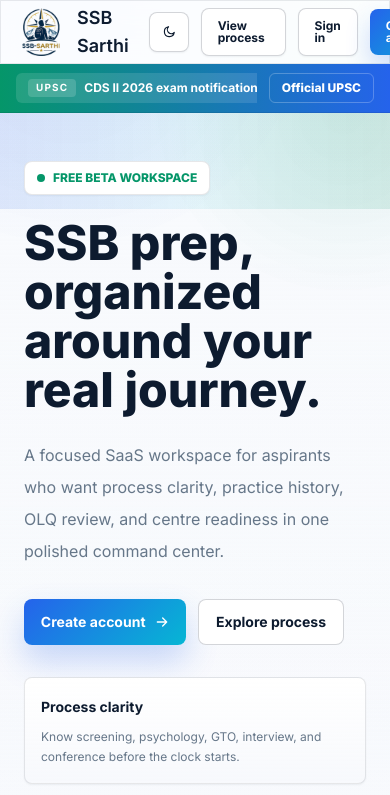
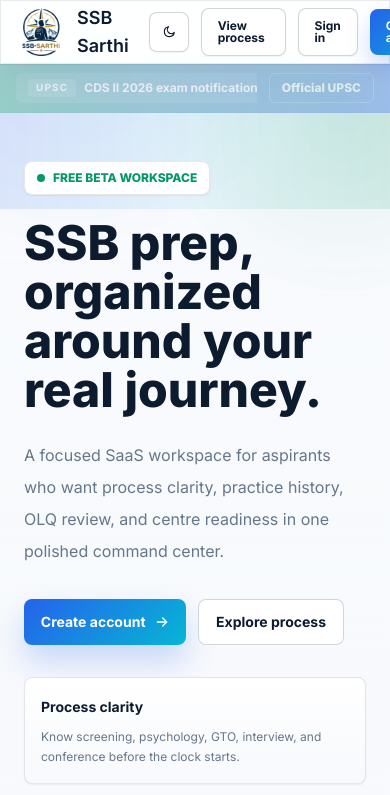
Before and after one commit to yudhveer10/SSB-Sarthi, a Next.js app: page / in a window 390 px wide. Shown: the top 795 px of the page. Built offline with nearby package versions, Linux system fonts and the light colour scheme.

Commit message:
Latest by Yudhveer UI Enhancement 99

```diff
--- a/app/_components/NavBar.tsx
+++ b/app/_components/NavBar.tsx
@@ -19,10 +19,10 @@ export default function NavBar() {
 
   return (
     <header
-      className="fixed inset-x-0 top-0 z-50 h-[var(--nav-height)]"
+      className="site-header fixed inset-x-0 top-0 z-[1000] h-[var(--nav-height)] isolate pointer-events-auto"
       aria-label="Primary"
     >
-      <nav className="glass mx-auto flex h-full max-w-7xl items-center justify-between gap-5 px-4 shadow-[0_1px_0_rgba(13,27,47,0.08)] sm:px-6 lg:px-8">
+      <nav className="glass relative z-[1001] mx-auto flex h-full max-w-7xl items-center justify-between gap-5 px-4 shadow-[0_1px_0_rgba(13,27,47,0.08)] sm:px-6 lg:px-8">
         <Link href="/" className="flex items-center gap-3" aria-label="SSB Sarthi home">
           <BrandIcon priority />
           <span className="font-display text-lg font-semibold text-[var(--color-ink-strong)]">
--- a/app/globals.css
+++ b/app/globals.css
@@ -168,13 +168,30 @@ body::before {
     linear-gradient(180deg, rgba(17, 29, 47, 0.82), rgba(8, 17, 31, 0));
 }
 
-body > * {
-  position: relative;
-  z-index: 1;
+header[aria-label="Primary"] {
+  position: fixed;
 }
 
-header[aria-label="Primary"] {
-  position: fixed;
+.site-header {
+  z-index: 1000 !important;
+  isolation: isolate;
+  pointer-events: auto;
+}
+
+.site-header .glass {
+  background: rgba(255, 255, 255, 0.96);
+  box-shadow: 0 16px 40px rgba(13, 27, 47, 0.08), 0 1px 0 rgba(13, 27, 47, 0.08);
+}
+
+[data-theme="dark"] .site-header .glass {
+  background: rgba(10, 18, 32, 0.96);
+  box-shadow: 0 18px 44px rgba(0, 0, 0, 0.22), 0 1px 0 rgba(222, 236, 249, 0.1);
+}
+
+main,
+main > section {
+  position: relative;
+  z-index: 0;
 }
 
 .glass {
```
